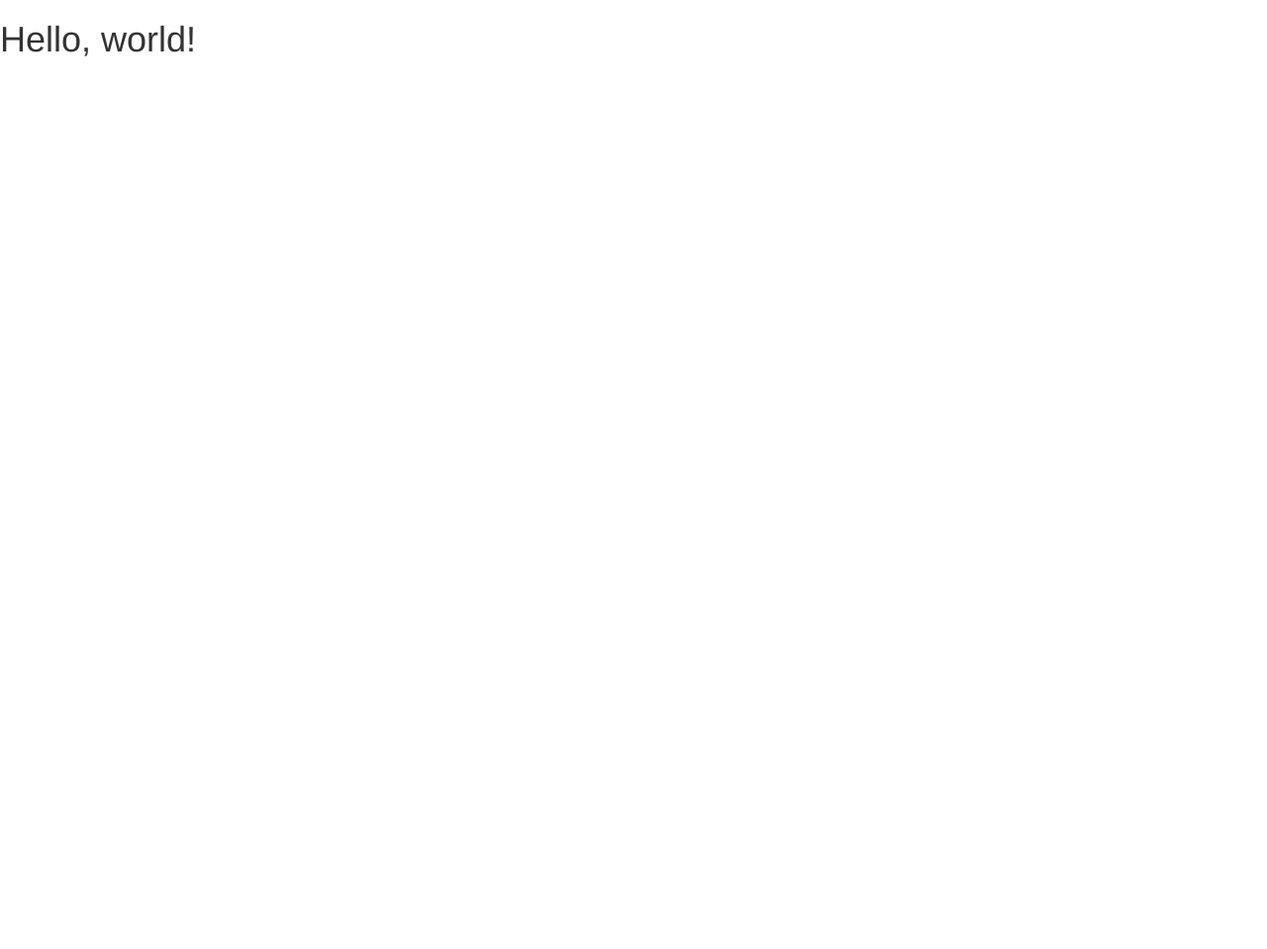
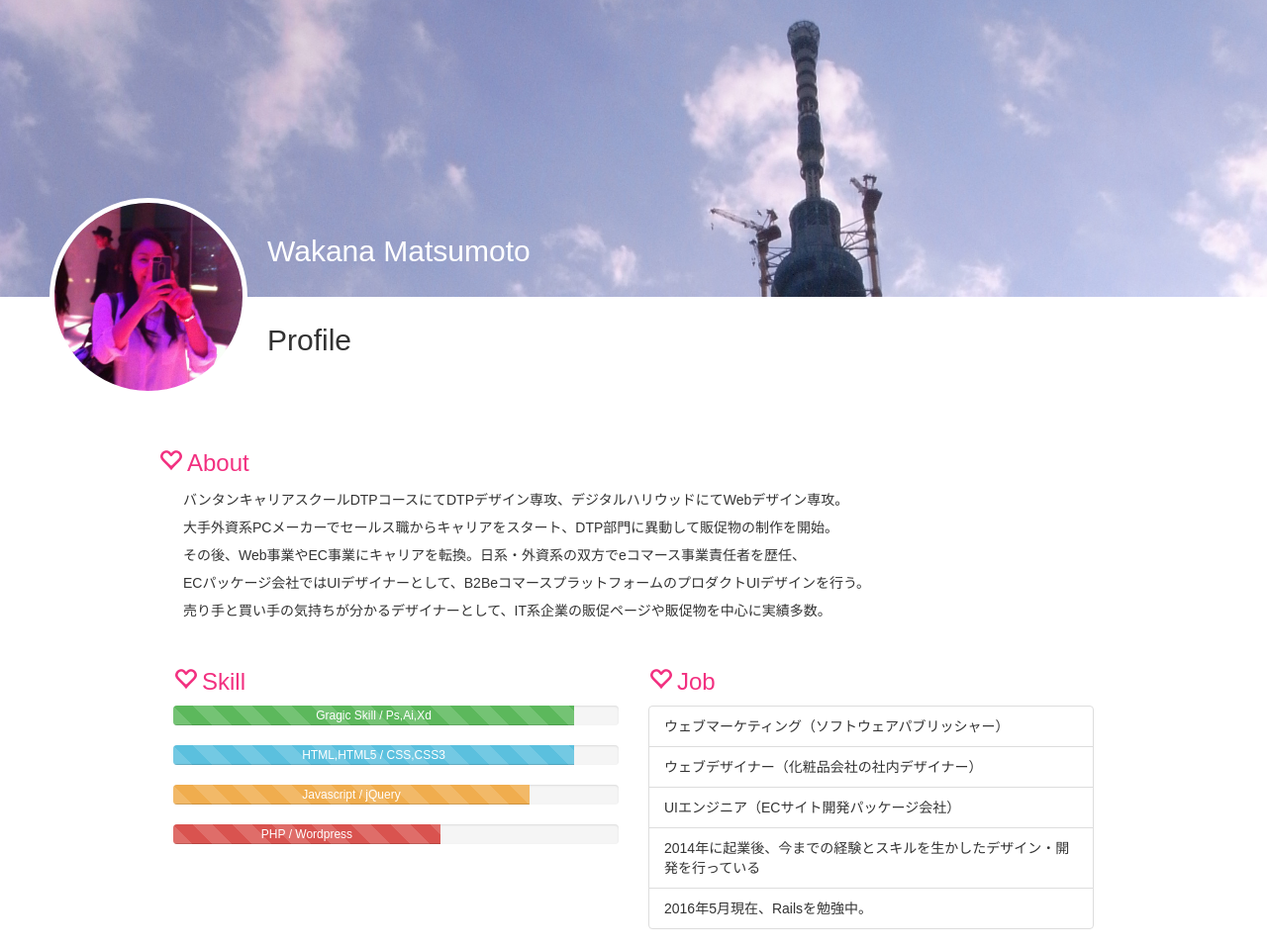
Before and after one commit to WakanaMatsumoto/wakanamatsumoto.github.io, a plain HTML site: page index.html in a window 1280 px wide. Shown: the whole page at 99% size. Before the commit the page ends 800 px from the top, so only its background shows below. Drawn offline with nearby package versions, Linux system fonts and the light colour scheme.

Commit message:
second commit

```diff
--- a/common.css
+++ b/common.css
@@ -0,0 +1,54 @@
+h1,h2,h3{
+    margin:0;
+    padding:0;
+}
+body{
+	font-family:"メイリオ", Meiryo,"ヒラギノ角ゴ Pro W3", "Hiragino Kaku Gothic Pro", Osaka, "ＭＳ Ｐゴシック", "MS PGothic", sans-serif;
+}
+header{
+    position: relative;
+    width:100%;
+    height: 300px;
+    background-image: url("img/background.JPG");
+    background-size:cover;
+}
+header h1{
+    position: absolute;
+    bottom: 30px;
+    left: 270px;
+    font-size: 30px;
+    color:#fff;
+}
+header h2{
+    position: absolute;
+    bottom:-60px;
+    left: 270px;
+}
+
+#profile_img{
+    position: absolute;
+    left: 50px;
+    bottom:-100px;
+    width: 200px;
+    height: 200px;
+    border: 5px solid #fff;
+    border-radius: 100%;
+    overflow:hidden;
+}
+#profile_img img{ width: 100%;}
+
+#contents{
+    margin:120px auto 0;
+    width: 960px;
+}
+#contents h3{
+    margin:30px 0 10px;
+    color:#F23080;
+}
+#contents h3 span{
+    margin:2px 5px 0 0;
+}
+#contents p{
+    padding:0 25px;
+    line-height: 2em;
+}
--- a/index.html
+++ b/index.html
@@ -4,15 +4,75 @@
     <meta charset="utf-8">
     <meta http-equiv="X-UA-Compatible" content="IE=edge">
     <meta name="viewport" content="width=device-width, initial-scale=1">
-    <title>Bootstrap Sample</title>
+    <title>Profile</title>
     <!-- BootstrapのCSS読み込み -->
     <link rel="stylesheet" href="//maxcdn.bootstrapcdn.com/bootstrap/3.3.5/css/bootstrap.min.css">
     <!-- jQuery読み込み -->
     <script src="//ajax.googleapis.com/ajax/libs/jquery/1.11.3/jquery.min.js"></script>
     <!-- BootstrapのJS読み込み -->
     <script src="//maxcdn.bootstrapcdn.com/bootstrap/3.3.5/js/bootstrap.min.js"></script>
+    <link rel="stylesheet" type="text/css" href="common.css">
+
   </head>
+
   <body>
-    <h1>Hello, world!</h1>
+    <header>
+      <h1>Wakana Matsumoto</h1>
+      <div id="profile_img">
+        <img src="img/profile.jpg" alt="プロフィール写真" /></img>
+      </div>
+      <h2>Profile</h2>
+    </header>
+
+    <div id="contents" class="row show-grid">
+
+      <h3><span class="glyphicon glyphicon-heart-empty" aria-hidden="true"></span>About</h3>
+      <p>
+      バンタンキャリアスクールDTPコースにてDTPデザイン専攻、デジタルハリウッドにてWebデザイン専攻。<br>
+      大手外資系PCメーカーでセールス職からキャリアをスタート、DTP部門に異動して販促物の制作を開始。<br>
+      その後、Web事業やEC事業にキャリアを転換。日系・外資系の双方でeコマース事業責任者を歴任、<br>
+      ECパッケージ会社ではUIデザイナーとして、B2BeコマースプラットフォームのプロダクトUIデザインを行う。<br>
+      売り手と買い手の気持ちが分かるデザイナーとして、IT系企業の販促ページや販促物を中心に実績多数。
+      </p>
+
+      <div class="col-md-6">
+        <h3><span class="glyphicon glyphicon-heart-empty" aria-hidden="true"></span>Skill</h3>
+        <div class="progress">
+          <div class="progress-bar progress-bar-success progress-bar-striped active" role="progressbar" aria-valuenow="80" aria-valuemin="0" aria-valuemax="100" style="width: 90%">
+            <span class="sr-only"></span>
+            <div>Gragic Skill / Ps,Ai,Xd</div>
+          </div>
+        </div>
+        <div class="progress">
+          <div class="progress-bar progress-bar-info progress-bar-striped active" role="progressbar" aria-valuenow="90" aria-valuemin="0" aria-valuemax="100" style="width: 90%">
+            <span class="sr-only"></span>
+            <div>HTML,HTML5 / CSS,CSS3</div>
+          </div>
+        </div>
+        <div class="progress">
+          <div class="progress-bar progress-bar-warning progress-bar-striped active" role="progressbar" aria-valuenow="80" aria-valuemin="0" aria-valuemax="100" style="width: 80%">
+            <span class="sr-only"></span>
+            <div>Javascript / jQuery</div>
+          </div>
+        </div>
+        <div class="progress">
+          <div class="progress-bar progress-bar-danger progress-bar-striped active" role="progressbar" aria-valuenow="60" aria-valuemin="0" aria-valuemax="100" style="width: 60%">
+            <span class="sr-only"></span>
+            <div>PHP / Wordpress</div>
+          </div>
+        </div>
+      </div>
+
+      <div class="col-md-6">
+        <h3><span class="glyphicon glyphicon-heart-empty" aria-hidden="true"></span>Job</h3>
+        <ul class="list-group">
+          <li class="list-group-item">ウェブマーケティング（ソフトウェアパブリッシャー）</li>
+          <li class="list-group-item">ウェブデザイナー（化粧品会社の社内デザイナー）</li>
+          <li class="list-group-item">UIエンジニア（ECサイト開発パッケージ会社）</li>
+          <li class="list-group-item">2014年に起業後、今までの経験とスキルを生かしたデザイン・開発を行っている</li>
+          <li class="list-group-item">2016年5月現在、Railsを勉強中。</li>
+        </ul>
+      </div>
+    </div>
   </body>
 </html>
```
Also changed, not shown: img/background.JPG (added), img/profile.jpg (added).
